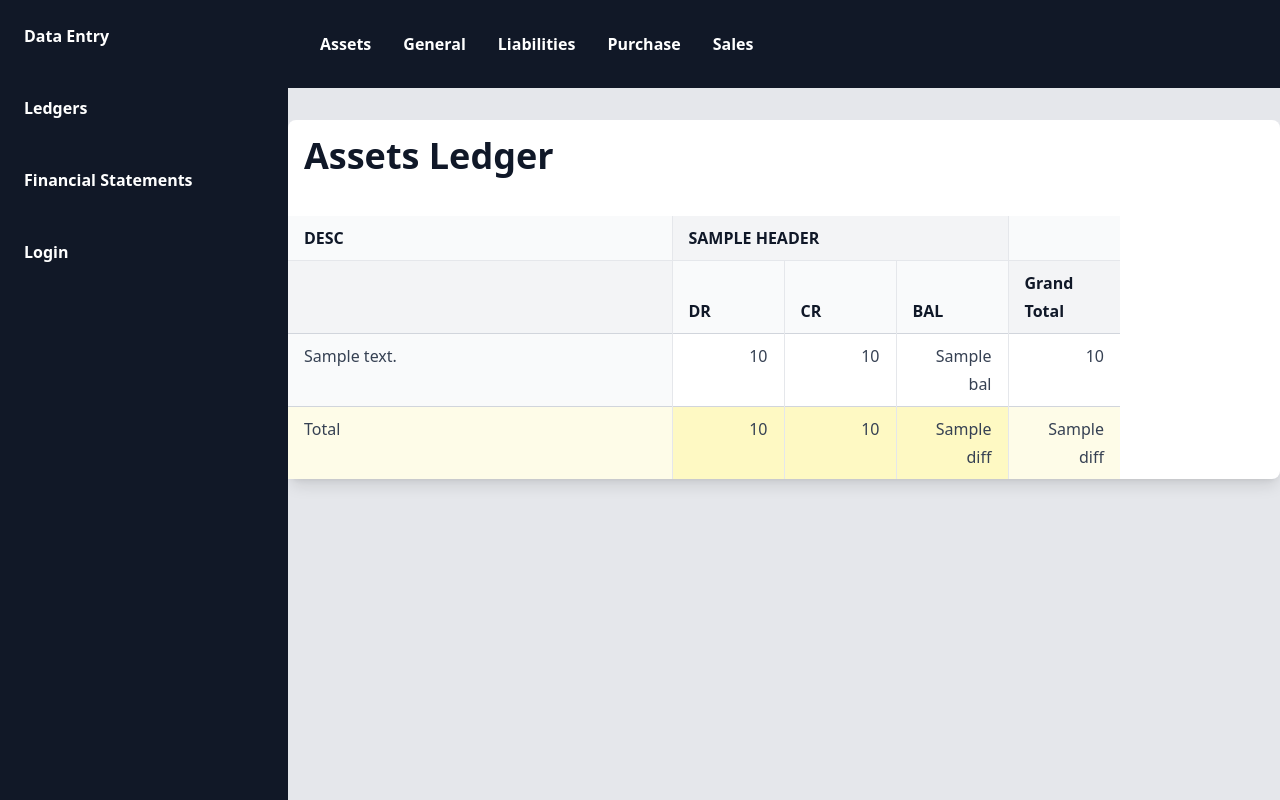
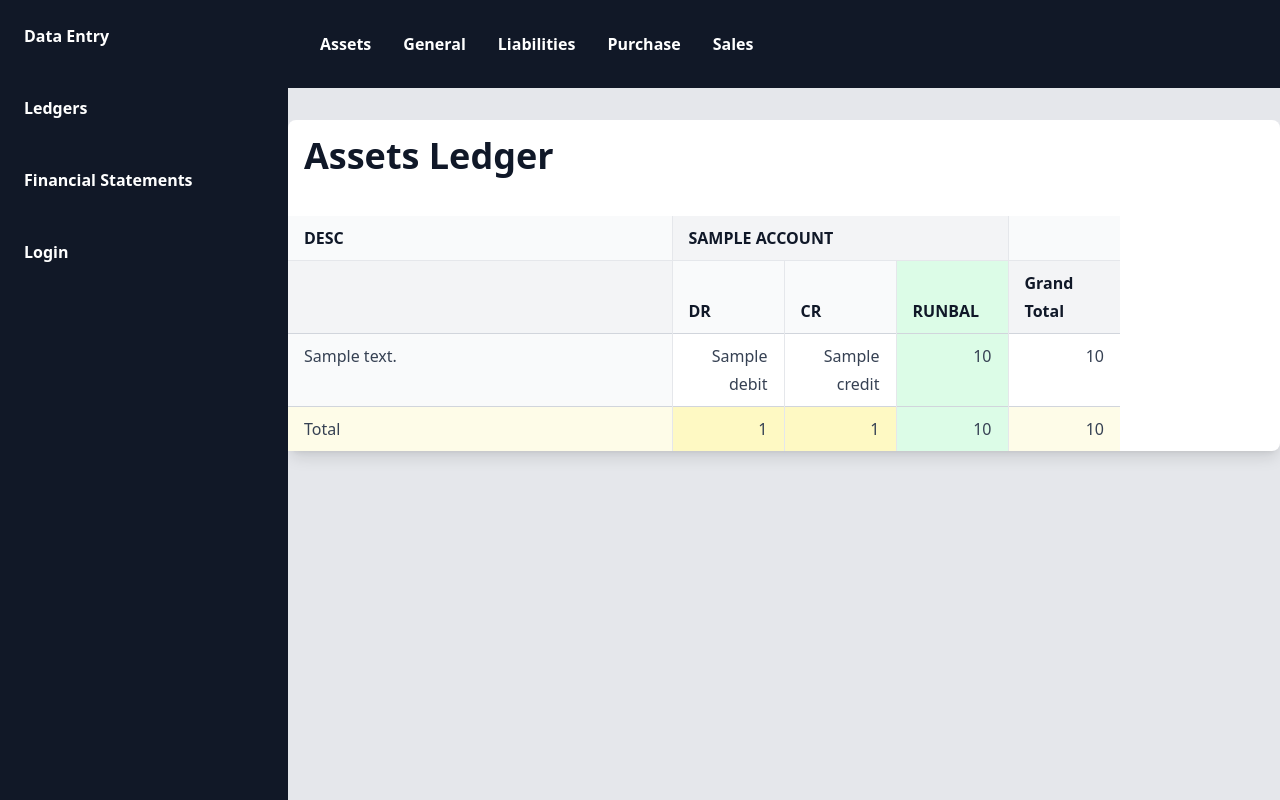
Before and after one commit to suresh466/coasv, a Django app: template ledgers/templates/ledgers/assets_ledger.html in a window 1280 px wide. Run offline with Django 4.2, Linux system fonts and the light colour scheme; the template is opened without the code that fills it: most values are stand-ins (such as "Sample title", 1, 10 or a date in 2020); style sheets or scripts are compiled from the project's sources.

Commit message:
migrate(ledgers/assets_ledger): to django-coasc v0.9.7.2

```diff
--- a/ledgers/templates/ledgers/assets_ledger.html
+++ b/ledgers/templates/ledgers/assets_ledger.html
@@ -12,41 +12,43 @@
                         <tr class="divide-x">
                             <th scope="col"
                                 class="uppercase w-1/3 min-w-96 bg-gray-50 px-4 py-2 sticky left-0 z-10">Desc</th>
-                            {% for header in table.headers %}<th colspan=3 class="uppercase bg-gray-100 px-4 py-2">{{ header }}</th>{% endfor %}
+                            {% for assets_account in ledger_data %}
+                                <th colspan=3 class="uppercase bg-gray-100 px-4 py-2">{{ assets_account.account }}</th>
+                            {% endfor %}
                             <th class="bg-gray-50 px-4 py-2"></th>
                         </tr>
                         <tr class="divide-x bg-gray-50">
                             <th class="bg-gray-100 px-4 py-2 sticky left-0 z-10"></th>
-                            {% for header in table.headers %}
+                            {% for assets_account in ledger_data %}
                                 <th scope="col" class="uppercase min-w-28 px-4 py-2">Dr</th>
                                 <th scope="col" class="uppercase min-w-28 px-4 py-2">Cr</th>
-                                <th scope="col" class="uppercase min-w-28 px-4 py-2">Bal</th>
+                                <th scope="col" class="uppercase min-w-28 px-4 py-2 bg-green-100">RunBal</th>
                             {% endfor %}
                             <th class="bg-gray-100 px-4 py-2 min-w-28">Grand Total</th>
                         </tr>
                     </thead>
                     <tbody>
-                        {% for txs, row, grand_total in table.loaded_rows %}
+                        {% for row in rows %}
                             <tr class="divide-x {% cycle "bg-white" "bg-gray-50" %} hover:bg-gray-300">
-                                <td class="bg-gray-50 px-4 py-2 sticky left-0 z-10">{{ txs.desc }}</td>
-                                {% for data in row %}
-                                    <td class="px-4 py-2 text-right">{{ data.dr_sum }}</td>
-                                    <td class="px-4 py-2 text-right">{{ data.cr_sum }}</td>
-                                    <td class="px-4 py-2 text-right">{{ data.bal }}</td>
+                                <td class="bg-gray-50 px-4 py-2 sticky left-0 z-10">{{ row.description }}</td>
+                                {% for account_data in row.accounts_data %}
+                                    <td class="px-4 py-2 text-right">{{ account_data.debit }}</td>
+                                    <td class="px-4 py-2 text-right">{{ account_data.credit }}</td>
+                                    <td class="px-4 py-2 text-right bg-green-100">{{ account_data.running_balance }}</td>
                                 {% endfor %}
-                                <td class="px-4 py-2 text-right">{{ grand_total }}</td>
+                                <td class="px-4 py-2 text-right">{{ row.grand_total }}</td>
                             </tr>
                         {% endfor %}
                     </tbody>
                     <tfoot>
                         <tr class="divide-x bg-yellow-100">
                             <td class="bg-yellow-50 px-4 py-2 sticky left-0 z-10">Total</td>
-                            {% for footer in table.footers %}
-                                <td class="px-4 py-2 text-right">{{ footer.dr_sum }}</td>
-                                <td class="px-4 py-2 text-right">{{ footer.cr_sum }}</td>
-                                <td class="px-4 py-2 text-right">{{ footer.diff }}</td>
+                            {% for account in ledger_data %}
+                                <td class="px-4 py-2 text-right">{{ account.balance.total_debit }}</td>
+                                <td class="px-4 py-2 text-right">{{ account.balance.total_credit }}</td>
+                                <td class="px-4 py-2 text-right bg-green-100">{{ account.balance.net_balance }}</td>
                             {% endfor %}
-                            <td class="bg-yellow-50 px-4 py-2 text-right">{{ table.total.diff }}</td>
+                            <td class="bg-yellow-50 px-4 py-2 text-right">{{ footer_grand_total }}</td>
                         </tr>
                     </tfoot>
                 </table>
```
Also changed, not shown: ledgers/views.py (+57 -20 lines).
